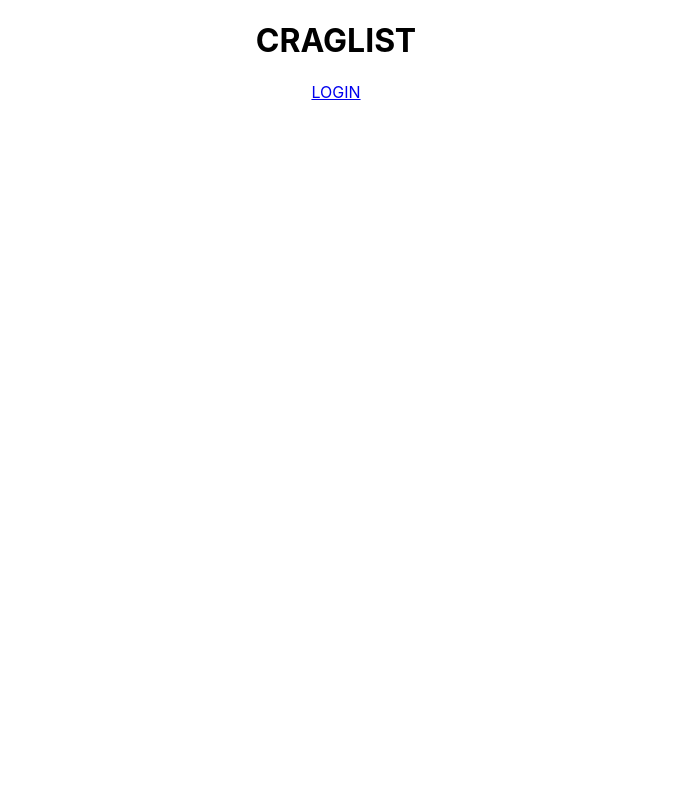
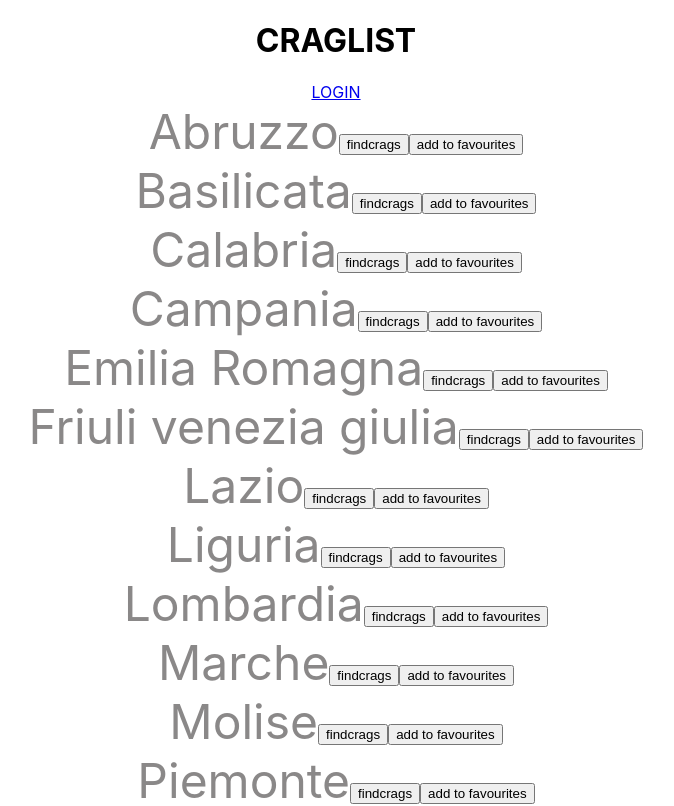
Before and after one commit to FedericoReH501/CraglistFullstack, a React (Create React App) app in the folder cragfrontend/: page / in a window 1280 px wide. Shown: the top 806 px of the page, without its empty margins (304-978 px from the left). Built offline with nearby package versions, Linux system fonts and the light colour scheme; no server answers.

Commit message:
usestate basic

```diff
--- a/cragfrontend/src/App.css
+++ b/cragfrontend/src/App.css
@@ -22,21 +22,24 @@
 .UserForm input{
   margin: 1vh;
 }
-.Region{
+/* Regions */
+.Region {
 
-}
-.Region h1{
+  justify-content: center;
+  display: flex;
   font-size: 3rem;
   color: rgb(138, 136, 136);
 }
-.FavRegion h1{
+.FavRegion {
   color: black;
   font-size: 3rem;
+  justify-content: center;
+  display: flex;
 }
 
-.Region:hover,.FavRegion:hover{
+.Region span:hover,.FavRegion span:hover{
   font-size: 3.5rem;
-  border: 1px solid rgb(92, 90, 90);
+
 }
 
 .RegionsBox {
--- a/cragfrontend/src/App.js
+++ b/cragfrontend/src/App.js
@@ -2,30 +2,35 @@ import './App.css'
 import LoginForm from './components/LoginForm'
 import loginService from './services/login'
 import cragsService from './services/crags'
+import usersServices from './services/users'
+
 import {useState,useEffect,} from 'react'
 import {Routes,Route,Link,useNavigate} from 'react-router-dom'
-import usersServices from './services/users'
-import { useQuery,useMutation, } from 'react-query'
+import {useQuery,useMutation} from 'react-query'
+import Header from './components/Header'
+import Regions from './components/Regions'
 
 
 function App() {
   const [user, setuser] = useState(null)
+  const [favRegions, setfavRegions] = useState([])
   const navigate = useNavigate()
 
   useEffect(()=>{
     const loggedUser = JSON.parse(window.localStorage.getItem('loggedUser'))
     if(loggedUser){
       setuser(loggedUser)
+      setfavRegions(loggedUser.favsRegions)
       usersServices.setToken(loggedUser.token)
     }
   },[])
 
-  const result = useQuery('crags',cragsService.getAll,{
-    refetchOnWindowFocus: false
-  })
-  if ( result.isLoading ) {
+  //const result = useQuery('crags',cragsService.getAll,{
+    //false
+  //})
+  /*if ( result.isLoading ) {
       return <div>loading data...</div>
-    }
+    }*/
 
 
 
@@ -34,6 +39,7 @@ function App() {
       const response = await loginService.login(credentials)
       window.localStorage.setItem('loggedUser',JSON.stringify(response))
       setuser(response)
+      setfavRegions(response.favsRegions)
       navigate('/')
     }catch(e){ console.error(e.response.data)}
   }
@@ -50,26 +56,52 @@ function App() {
   }
 
   const updateFavs = async(regions,user)=>{
+    console.log('updatefavsfav')
     const response = await usersServices.updateFavs(regions,user)
   }
+  const isFavourite = (region)=>{
+    if(favRegions.includes(region))
+    return true
+    else{
+      return false
+    }
+  }
+  const handleFav =async (region)=>{
 
+    let newFavs=[]
+    if(!isFavourite(region)){
+      console.log('make favourite')
+      newFavs = favRegions.concat(region)
+       setfavRegions( newFavs)
+      }
+    else{
+      console.log('remve from favourites')
+      newFavs = favRegions.filter(r=> r !== region)
+      setfavRegions(newFavs)
+    }
+    const updateduser = {...user,favsRegions:newFavs}
+
+    await updateFavs(user,newFavs)
+    window.localStorage.setItem('loggedUser',JSON.stringify(updateduser))
+    setuser(updateduser)
+    }
+  console.log('app user favs and favs',user,favRegions)
   return (
     <div className="App">
 
-      <header className='Header'>
-        <h1>CRAGLIST</h1>
-        {user ?<div>
-                {user.name} logged
-                <button onClick={logOut}>LogOut</button>
-              </div>
-              :<Link to='/login'>LOGIN</Link>
-        }
+    <Header user={user} logOut={logOut}><Link to='/login'>LOGIN</Link></Header>
 
-      </header>
      <Routes>
-          <Route path='/' element={<div></div>}></Route>
+          <Route path='/' element={
+            <Regions
+              handleFav={handleFav}
+              favRegions={favRegions}
+              findCrags={findCrags}
+            />}>
+
+          </Route>
           <Route path={'/login'} element={<LoginForm logUser={logUser} />}></Route>
-    </Routes>
+      </Routes>
 
     </div>
   );
--- /dev/null
+++ b/cragfrontend/src/components/Header.js
@@ -0,0 +1,18 @@
+const Header = (props)=>{
+
+return(
+  <header className='Header'>
+    <h1 className="Title">CRAGLIST</h1>
+    {props.user
+      ?<div className="Title">
+        {props.user.name} logged
+        <button onClick={props.logOut}>LogOut</button>
+      </div>
+      :props.children
+    }
+  </header>
+)
+
+}
+
+export default Header
--- a/cragfrontend/src/components/Regions.js
+++ b/cragfrontend/src/components/Regions.js
@@ -1,12 +1,13 @@
-import {useState} from 'react'
-
 const allRegions = ['Abruzzo','Basilicata','Calabria','Campania','Emilia Romagna','Friuli venezia giulia','Lazio','Liguria', 'Lombardia','Marche','Molise','Piemonte','Puglia', 'Sardegna','Sicilia','Toscana','Trentino alto adige','Umbria',"Val d'Aosta"]
 
-const Regions = ({findCrags,user,updateFavs})=>{
+const Regions = ({findCrags,favRegions,handleFav})=>{
 
-  const [favRegions, setfavRegions] = useState(user.favsRegions ? user.favsRegions : [])
-  const regions = [...favRegions, ...allRegions.filter(r => !favRegions.includes(r))]
+  const regions = favRegions===[]
+                  ? allRegions
+                  :[...favRegions.sort(), ...allRegions.filter(r => !favRegions.includes(r))]
 
+
+  const className = bool=>bool ?'FavRegion':'Region'
   const isFavourite = (region)=>{
     if(favRegions.includes(region))
     return true
@@ -14,45 +15,25 @@ const Regions = ({findCrags,user,updateFavs})=>{
       return false
     }
   }
-  const handleFav =async (region)=>{
-    let newFavs=[]
-    if(!isFavourite(region)){
-      newFavs = favRegions.concat(region)
-       setfavRegions( newFavs)
-      }
-    else{
-      newFavs = favRegions.filter(r=> r !== region)
-      setfavRegions(newFavs)
-    }
-    await updateFavs(user,newFavs)
-    }
-
-  const className = bool=>bool ?'FavRegion':'Region'
-
-
+  console.log('Regions favourite:',favRegions)
   return(
     <div>
-       {regions.map(region=>{
-        const favourite = isFavourite(region)
-        return (
-            <div key={region}>
-              <div
-                className={className(favourite)}
-
-              >
-                <h1 >{region}</h1>
+       {regions.map(region=>
+            <div key={region} className={className(isFavourite(region))}>
+              <div  key={region} >
+                <span>{region}</span>
                 <button onClick={()=>findCrags(region)}> findcrags</button>
-              </div>
-              <button onClick={()=>handleFav(region)}>
-                {
-                favourite
-                ? 'remove from favourites'
-                :'add to favourites'
+                <button onClick={()=>handleFav(region)}>
+                { isFavourite(region)
+                  ? 'remove from favourites'
+                  :'add to favourites'
                 }
               </button>
+              </div>
+
             </div>
         )
-        })}
+        }
     </div>
 
 
--- a/cragfrontend/src/services/users.js
+++ b/cragfrontend/src/services/users.js
@@ -8,11 +8,12 @@ const setToken = (newtoken) => {
 }
 
 const updateFavs= async(user,regions)=>{
-
+  console.log('user services')
   const confing = {
     headers:{Authorization: token,}
   }
   const response = await axios.put(`${baseUrl}/favs/${user.id}`,{favRegions:regions},confing)
+  console.log('response:',response)
   return response
 }
 
```
Also changed, not shown: cragfrontend/src/components/RegionsList.js (added, +10 -0 lines), 1 other file (tests, documents, lock files or other folders).
